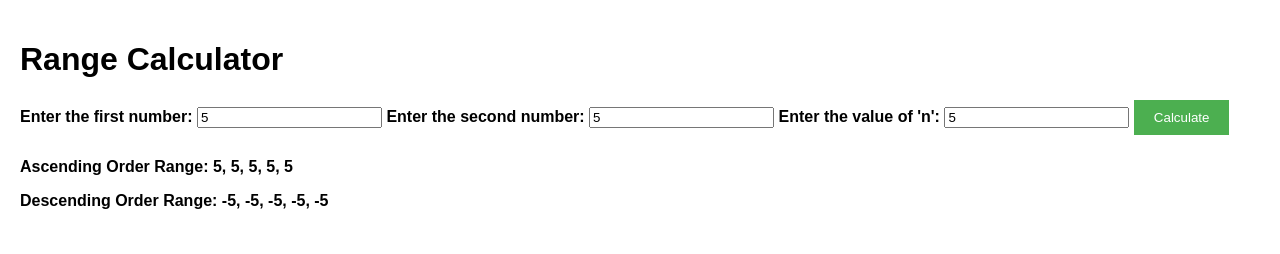
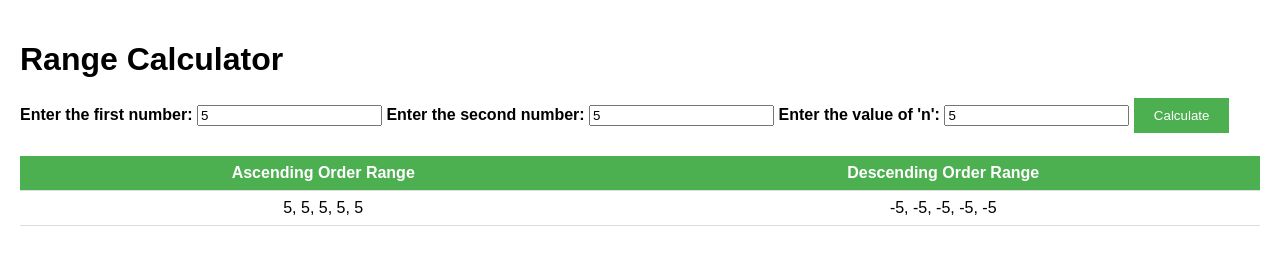
Before and after one commit to kaustubhghadge/ranges, a plain HTML site: page index.html in a window 1280 px wide. Both pictures are taken after typing "5", "5", "5" into the empty fields and a click on the button "Calculate". Drawn offline with Linux system fonts and the light colour scheme.

Commit message:
updated html

```diff
--- a/index.html
+++ b/index.html
@@ -7,6 +7,10 @@
       font-family: Arial, sans-serif;
       margin: 0;
       padding: 20px;
+    }
+
+    h1 {
+      margin-bottom: 20px;
     }
 
     label {
@@ -25,9 +29,24 @@
       cursor: pointer;
     }
 
-    #result {
+    #result-table {
       margin-top: 20px;
-      font-weight: bold;
+    }
+
+    #result-table table {
+      width: 100%;
+      border-collapse: collapse;
+    }
+
+    #result-table th, #result-table td {
+      padding: 8px;
+      border-bottom: 1px solid #ddd;
+      text-align: center;
+    }
+
+    #result-table th {
+      background-color: #4CAF50;
+      color: white;
     }
   </style>
 </head>
@@ -45,7 +64,7 @@
 
   <button onclick="calculateRanges()">Calculate</button>
 
-  <div id="result"></div>
+  <div id="result-table"></div>
 
   <script>
     function calculateRanges() {
@@ -81,12 +100,23 @@
         descendingRange.push(r);
       }
 
-      // Display the resulting ranges
-      const resultElement = document.getElementById('result');
-      resultElement.innerHTML = `
-        <p>Ascending Order Range: ${ascendingRange.join(', ')}</p>
-        <p>Descending Order Range: ${descendingRange.join(', ')}</p>
+      // Generate the table HTML for the resulting ranges
+      const tableHTML = `
+        <table>
+          <tr>
+            <th>Ascending Order Range</th>
+            <th>Descending Order Range</th>
+          </tr>
+          <tr>
+            <td>${ascendingRange.join(', ')}</td>
+            <td>${descendingRange.join(', ')}</td>
+          </tr>
+        </table>
       `;
+
+      // Display the resulting ranges in a table
+      const resultTableElement = document.getElementById('result-table');
+      resultTableElement.innerHTML = tableHTML;
     }
   </script>
 </body>
```
